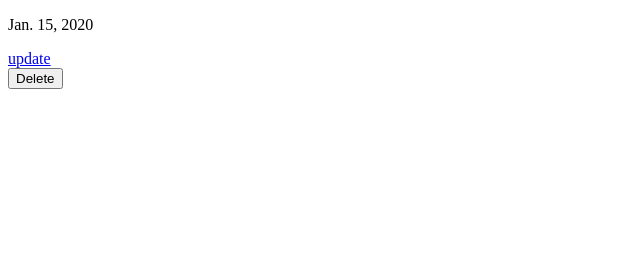
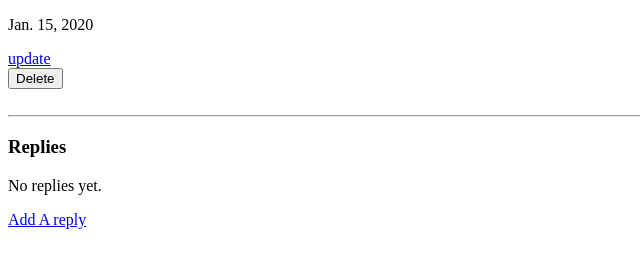
Before and after one commit to ZahraaMohd-c/lambda, a Django app: page /posts/1/delete in a window 1280 px wide. Shown: the part 227-495 px from the top of the page, without its empty margins (0-640 px from the left). Run offline with Django 5.2, Linux system fonts and the light colour scheme; a user stored in the database is signed in; tables that the repository leaves empty hold one stand-in row (values such as "Sample post").

Commit message:
list replies  in post & reply form

```diff
--- a/main_app/models.py
+++ b/main_app/models.py
@@ -35,7 +35,7 @@
     reply_date = models.DateField(auto_now=True)
 
     user = models.ForeignKey(User, on_delete=models.CASCADE, related_name='reply_user')
-    post = models.ForeignKey(Post, on_delete=models.CASCADE, related_name='post')
+    post = models.ForeignKey(Post, on_delete=models.CASCADE, related_name='replies')
 
     class Meta:
         db_table = 'reply'
--- a/main_app/templates/base.html
+++ b/main_app/templates/base.html
@@ -7,7 +7,7 @@
 </head>
 <body>
     <nav>
-        {% if user.is_authenticated%}
+        {% if user.is_authenticated %}
         Welcome, {{user.username}}
 
         <a href="{% url 'post_user' user.username%}">My Posts</a>
--- a/main_app/templates/post/post_details.html
+++ b/main_app/templates/post/post_details.html
@@ -14,15 +14,45 @@
     {% csrf_token %}
     <button>Delete</button>
 </form>
+<br>
+<hr>
+<h3>Replies</h3>
+{% if replies %}
+    <ul>
+        {% for reply in replies|slice:":4" %}
+            <li>
+                <strong>{{ reply.user.username }}</strong>
+                <br>
+                {% if reply.reply_image %}
+                <img src="{{ reply.reply_image.url }}" alt="Reply image" width="100">
+                {% endif %}
+                <br>
+                {{ reply.reply_content }}
+                <br>
+                <small>{{ reply.reply_date|date:"M d, Y" }}</small>
+                <br>
+            </li>
+        {% endfor %}
+    </ul>
+    {% if replies|length > 4 %}
+        {% comment %} <a href="{% url 'post_replies' post.id %}">View all replies</a> {% endcomment %}
+    {% endif %}
+{% else %}
+    <p>No replies yet.</p>
+{% endif %}
+{% if user.is_authenticated %}
+
+<a href="{% url 'reply_create' post.id %}">Add A reply</a>
+{% else %}
+<p><a href="{% url 'login' %}">Login</a> to post a reply.</p>
+{% endif %}
+
 <script src="https://cdn.jsdelivr.net/npm/mathjax@3/es5/tex-chtml.js"></script>
-{% comment %} <script>
-    MathJax.typeset()
-</script> {% endcomment %}
+
 <script>
-    // Wait for DOM to load before typesetting
     document.addEventListener("DOMContentLoaded", function() {
-        MathJax.typesetPromise([document.getElementById("post-content")]);
-    });
+        MathJax.typesetPromise([document.getElementById("post-content")])
+    })
 </script>
 
 {% endblock  %}
--- a/main_app/templates/post/post_user.html
+++ b/main_app/templates/post/post_user.html
@@ -6,6 +6,8 @@
   <button type="submit">Search</button>
 </form>
       <h1>My Posts</h1>
+      <a href="{% url 'post_create'%}">
+        <button>+</button></a>
         {% if posts %}
             {% for post in posts %}
             <p>{{post.user}} </p>
--- a/main_app/urls.py
+++ b/main_app/urls.py
@@ -15,4 +15,6 @@
     path('posts/<str:username>', views.PostUserView.as_view(), name='post_user'),
     path('posts/<int:post_id>/update/', views.PostUpdateView.as_view(), name='post_update'),
     path('posts/<int:post_id>/delete', views.PostDeleteView.as_view(), name='post_delete'),
+
+    path('posts/<int:post_id>/reply/new/', views.ReplyCreateview.as_view(), name='reply_create')
 ]
--- a/main_app/views.py
+++ b/main_app/views.py
@@ -1,11 +1,11 @@
-from django.shortcuts import render
+from django.shortcuts import render, get_object_or_404
 from django.urls import reverse_lazy, reverse
 from django.views.generic import ListView, DetailView, CreateView, UpdateView, DeleteView, TemplateView
 from django.views import View
 from .models import Post, Reply, Like,Category
 from django.contrib.auth.models import User
 from django.contrib.auth.forms import UserCreationForm
-from .forms import SignUpForm, PostForm
+from .forms import SignUpForm, PostForm, ReplyForm
 from django.contrib.auth.mixins import LoginRequiredMixin
 
 # Create your views here.
@@ -57,6 +57,11 @@
     context_object_name = 'post'
     pk_url_kwarg = 'post_id'
 
+    def get_context_data(self, **kwargs):
+        context = super().get_context_data(**kwargs)
+        context['replies'] = self.object.replies.order_by('-reply_date')
+        return context
+
 class PostUpdateView(LoginRequiredMixin,UpdateView):
     model = Post
     form_class = PostForm
@@ -70,3 +75,23 @@
     template_name = 'post/post_details.html'
     success_url = reverse_lazy('post_list')
     pk_url_kwarg = 'post_id'
+
+class ReplyCreateview(LoginRequiredMixin,CreateView):
+    model = Reply
+    form_class = ReplyForm
+    template_name = 'reply/reply_form.html'
+    success_url = reverse_lazy('post_list')
+
+    def form_valid(self, form):
+        post = get_object_or_404(Post, pk=self.kwargs['post_id'])
+        form.instance.user = self.request.user
+        form.instance.post = post
+        return super().form_valid(form)
+
+    def get_context_data(self, **kwargs):
+        context = super().get_context_data(**kwargs)
+        context['post'] = get_object_or_404(Post, pk=self.kwargs['post_id'])
+        return context
+
+    def get_success_url(self):
+        return reverse_lazy('post_details', kwargs={'post_id': self.kwargs['post_id']})
```
Also changed, not shown: main_app/forms.py (+6 -1 lines), main_app/templates/reply/reply_form.html (added, +17 -0 lines), main_app/migrations/0022_alter_reply_post.py (added).
